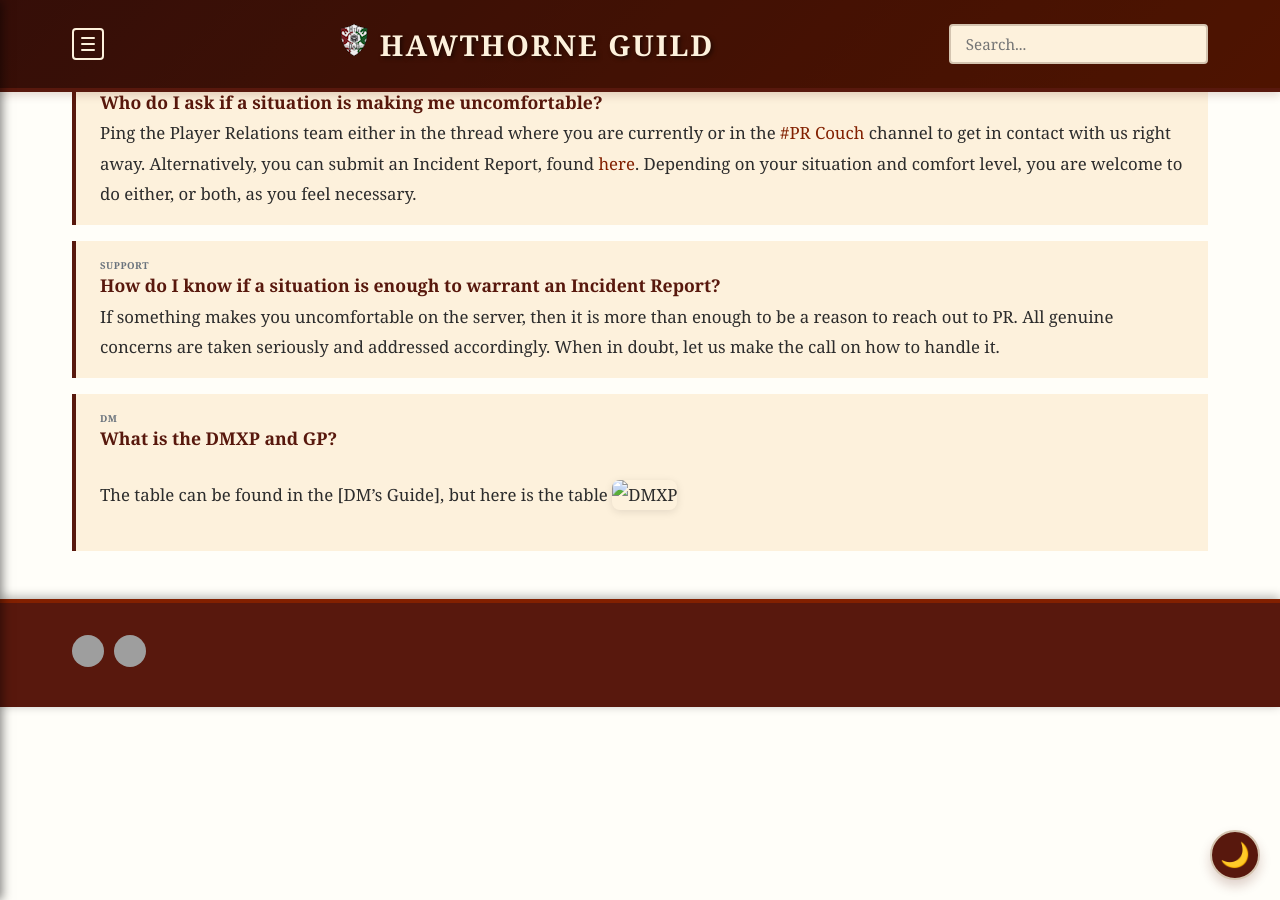
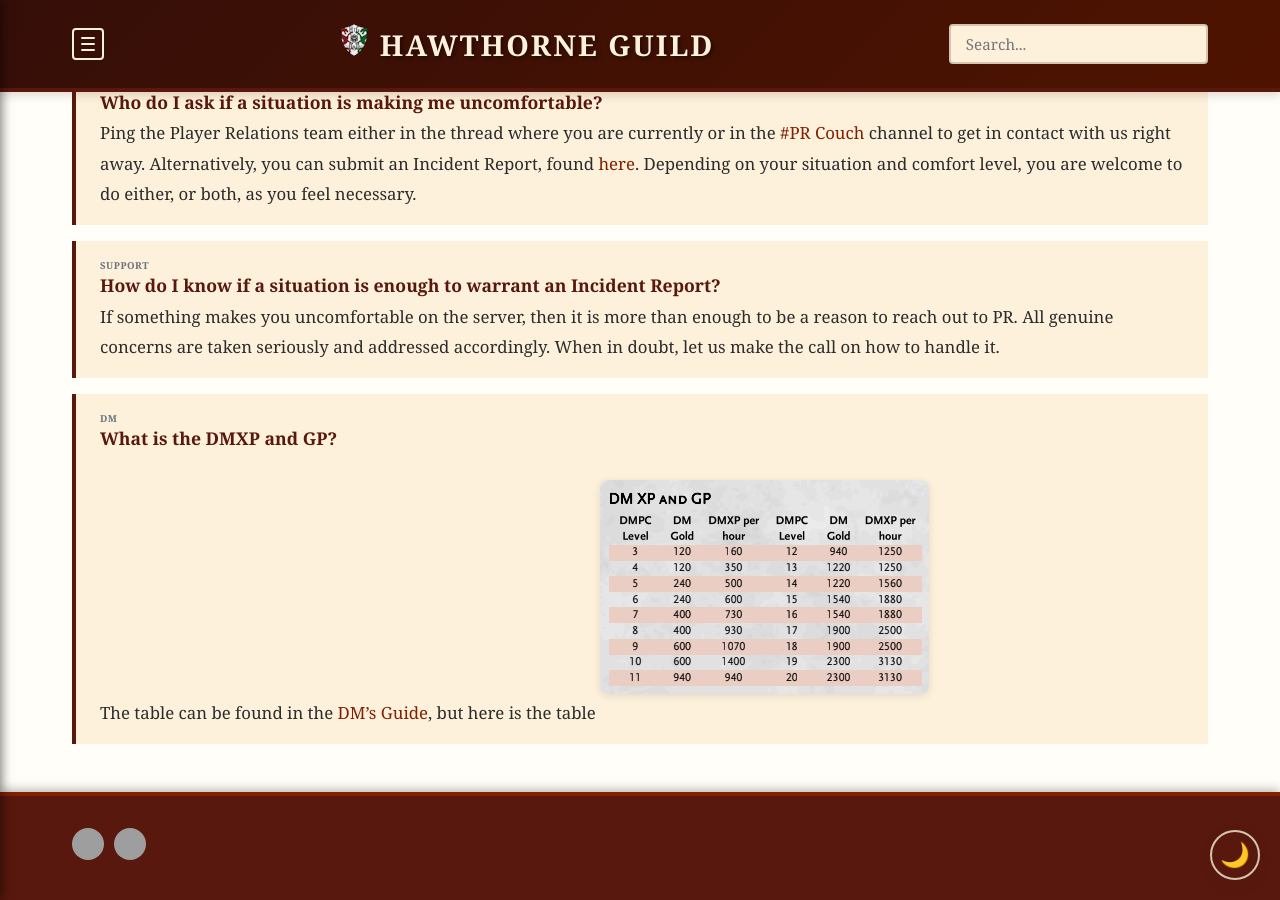
Before and after one commit to coconutswallow/Guides, a Jekyll site: the page built from faq.html, in a window 1280 px wide and 900 px high, scrolled down 6212 px. Built offline with Jekyll 4.4.1, drawn with Linux system fonts in a browser that asks for light colours; comment, search, counter and statistics services are not loaded; grey boxes are pictures that could not be loaded.

Commit message:
Update faqs.yml

```diff
--- a/_data/faqs.yml
+++ b/_data/faqs.yml
@@ -165,4 +165,4 @@
   - question: What is the DMXP and GP?
     category: DM
     answer: |-
-      The table can be found in the [DM's Guide], but here is the table ![DMXP](Guides/assets/images/DMXPGP.png)
+      The table can be found in the [DM's Guide](https://drive.google.com/file/d/1MiXp60GBg2ZASiiGjgFtTRFHp7Jf0m2P/view?usp=sharing), but here is the table ![DMXP](/assets/images/DMXPGP.png)
```
